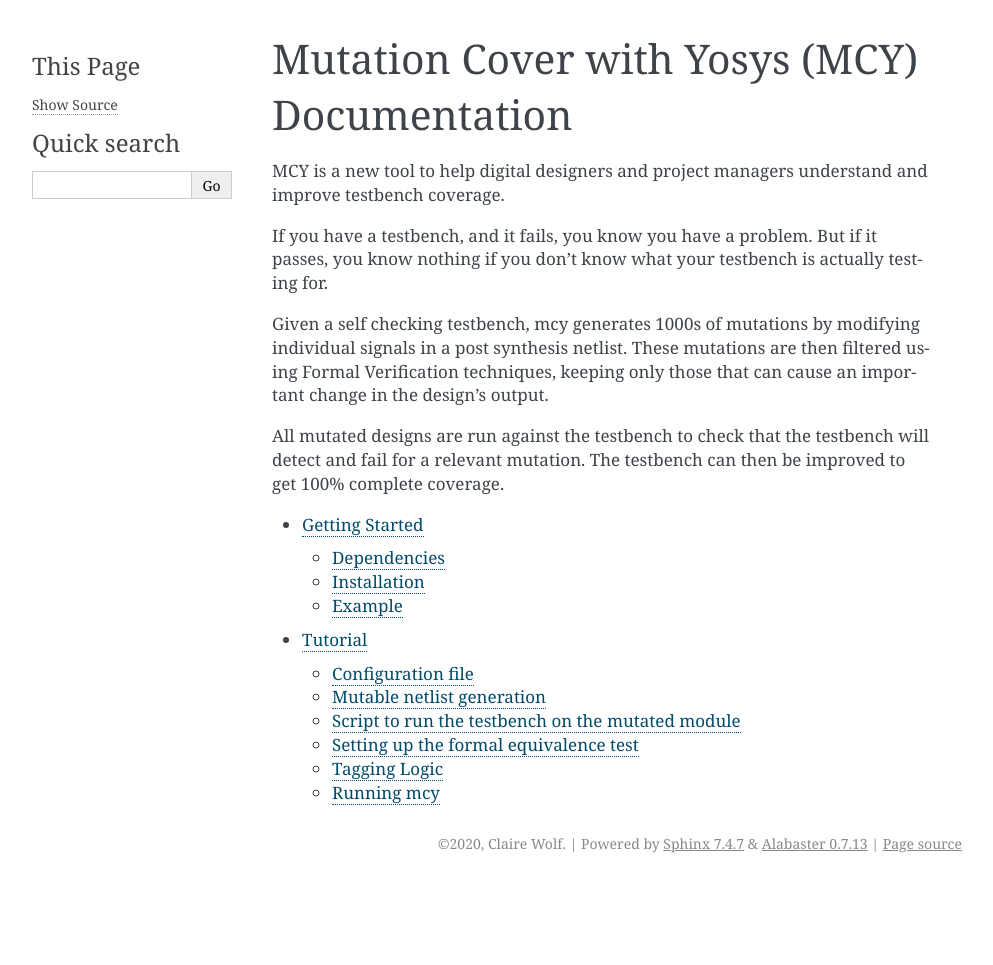
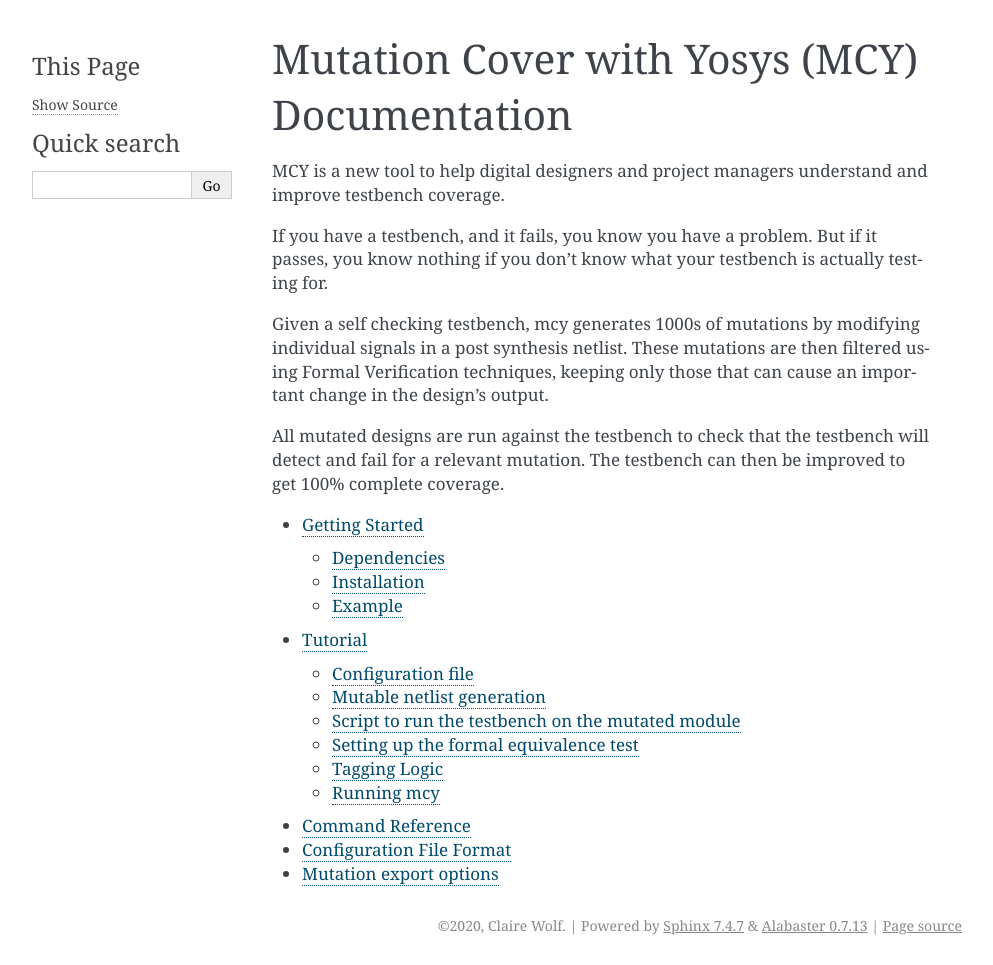
Before and after one commit to YosysHQ/mcy, a Sphinx documentation site: the page built from docs/source/index.rst, in a window 1280 px wide. Shown: the whole page, without its empty margins (148-1141 px from the left). Built offline with Sphinx 7.4.7, drawn with Linux system fonts in a browser that asks for light colours; before the commit the page ends 900 px from its top, so only the background shows below that.

Commit message:
add files for future doc sections

```diff
--- /dev/null
+++ b/docs/source/cmds.rst
@@ -0,0 +1,4 @@
+Command Reference
+=================
+
+TBD
--- /dev/null
+++ b/docs/source/config.rst
@@ -0,0 +1,4 @@
+Configuration File Format
+=========================
+
+TBD
--- a/docs/source/index.rst
+++ b/docs/source/index.rst
@@ -15,3 +15,6 @@ All mutated designs are run against the testbench to check that the testbench wi
 
    quickstart.rst
    tutorial.rst
+   cmds.rst
+   config.rst
+   mutate.rst
--- /dev/null
+++ b/docs/source/mutate.rst
@@ -0,0 +1,4 @@
+Mutation export options
+=======================
+
+TBD
```
